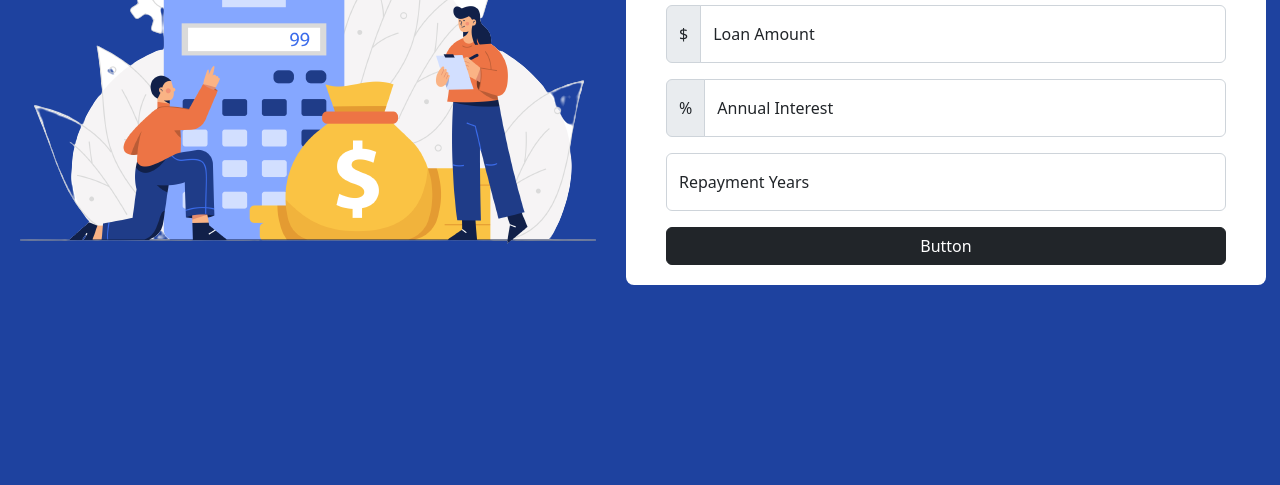
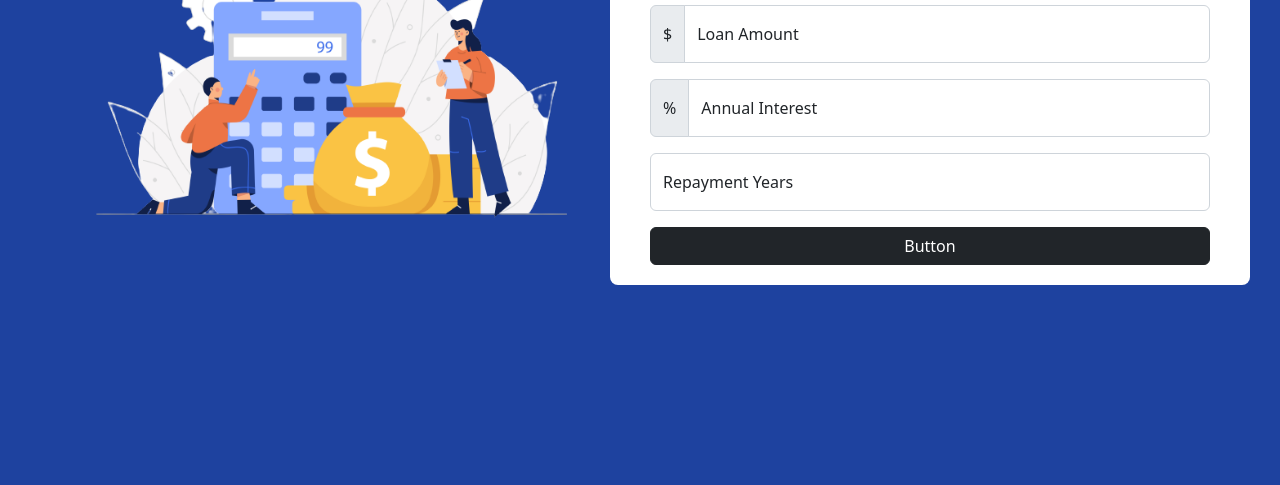
Before and after one commit to Mayadev3/loan-calculator, a plain HTML site: page index.html in a window 1280 px wide. Shown: the part 315-800 px from the top of the page. Drawn offline with nearby package versions, Linux system fonts and the light colour scheme.

Commit message:
adjusted the alignment of image and calculator

```diff
--- a/index.html
+++ b/index.html
@@ -21,10 +21,15 @@
     <title>Loan Calculator</title>
   </head>
   <body>
-    <div class="img-fluid">
-      <img src="/images/Mar-Business_11-removebg-preview.png" />
+    <div class="img-calculator-container">
+      <div class="calculate-img">
+        <img
+          src="/images/Mar-Business_11-removebg-preview.png"
+          class="img-fluid image"
+        />
       </div>
       <div class="container">
+        <div class="calculator-content">
           <h1>Loan Calculator</h1>
           <div class="input-group mb-3">
             <span class="input-group-text">$</span>
@@ -65,6 +70,8 @@
             <button class="btn btn-dark" type="button">Button</button>
           </div>
         </div>
+      </div>
+    </div>
     <script src="/script.js"></script>
   </body>
 </html>
--- a/style.css
+++ b/style.css
@@ -8,10 +8,20 @@ body {
   min-height: 100vh; /* we need to assign a height so the items knows where to center*/
   overflow: hidden; /*so there are no scroll bars visible*/
   background-color: #1e429f;
+}
+.img-calculator-container {
   display: flex;
   justify-content: space-between;
   align-items: center;
+  width: 100%;
+  min-height: 100vh;
+  padding-left: 80px;
 }
+.image {
+  width: 500px;
+  height: 340px;
+}
+
 .container {
   border-radius: 8px;
   width: 80vh;
@@ -19,6 +29,7 @@ body {
   margin-top: 40px;
   background-color: white;
 }
+
 h1 {
   text-align: center;
   font-size: 33px;
```
Lines whose indentation alone changed are shown as unchanged.
